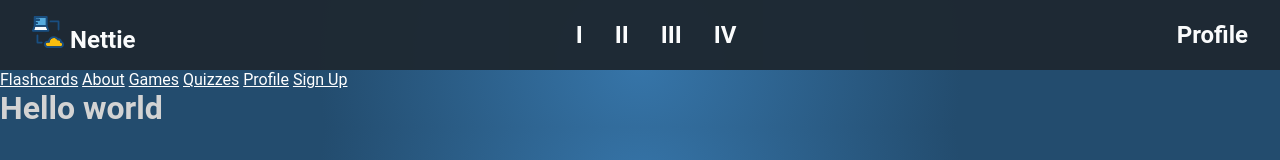
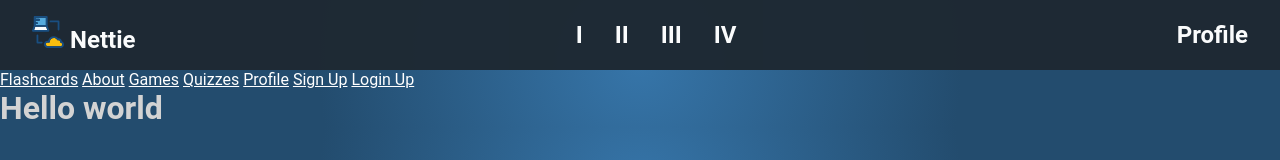
Before and after one commit to WSC-Nettie-Owners/wscnettie, a SvelteKit app: page / in a window 1280 px wide. Shown: the top 160 px of the page. Built offline with nearby package versions, Linux system fonts and the light colour scheme.

Commit message:
Testing #39

```diff
--- a/src/routes/+page.svelte
+++ b/src/routes/+page.svelte
@@ -4,6 +4,7 @@
 <a href="/quizzes">Quizzes</a>
 <a href="/profile">Profile</a>
 <a href="/signup">Sign Up</a>
+<a href="/login">Login Up</a>
 <h1>Hello world</h1>
 
 <style>
```
